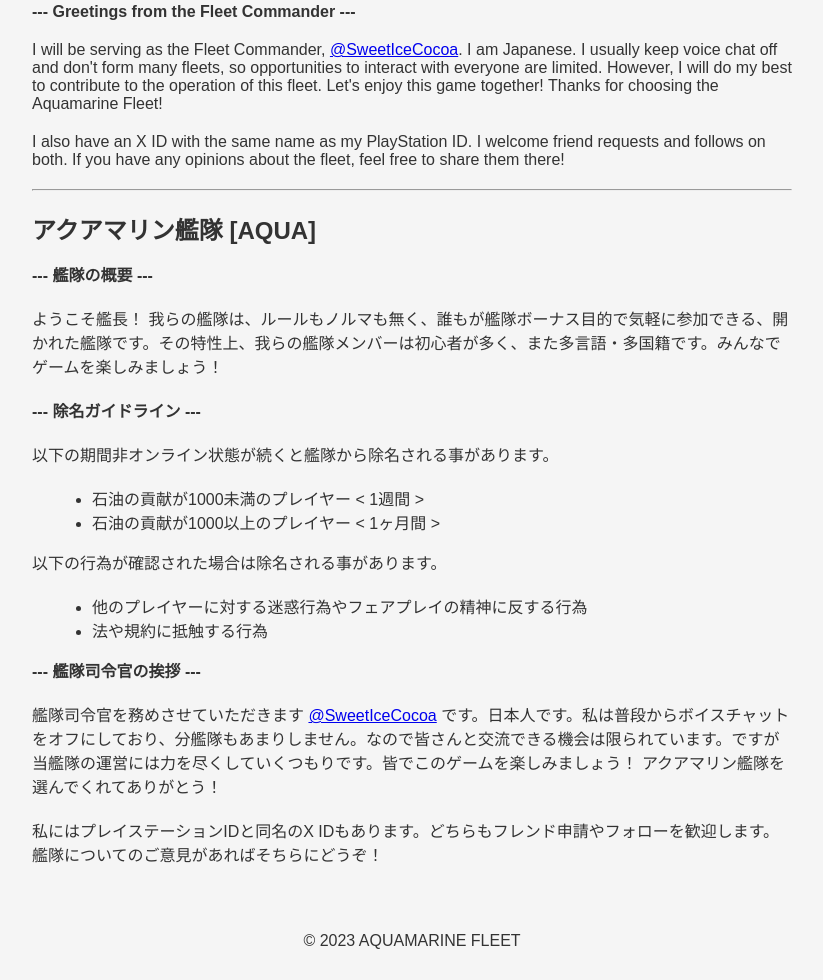
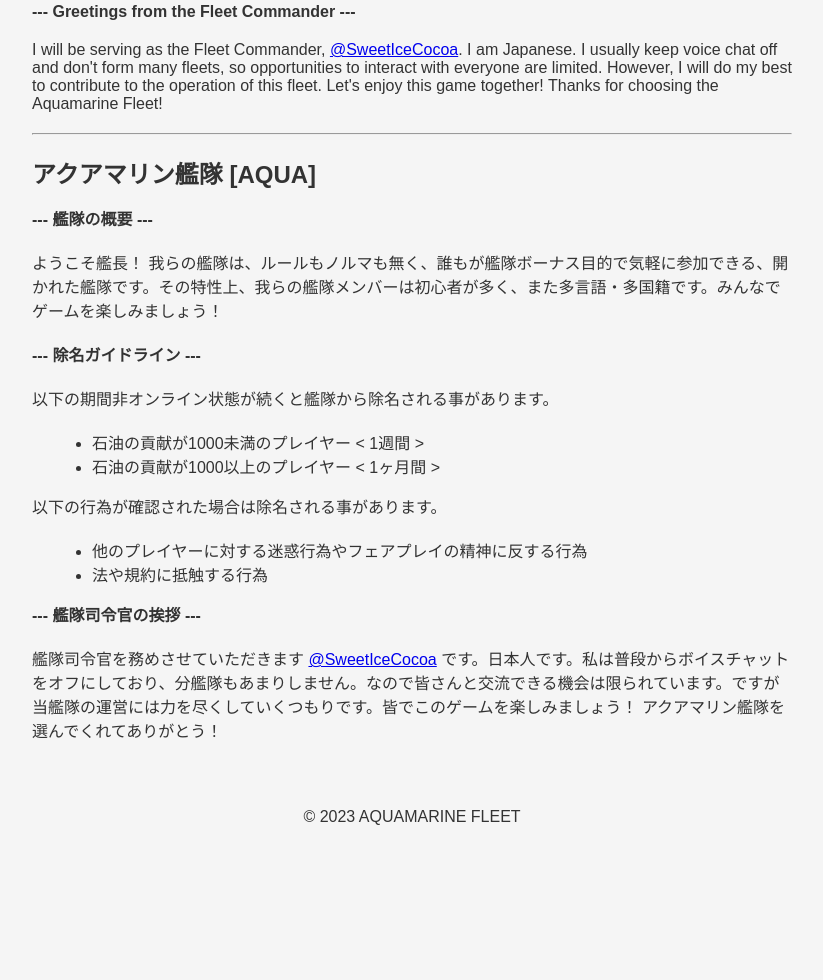
Before and after one commit to titanvortex/aqua, a plain HTML site: page index.html in a window 1280 px wide. Shown: the part 517-1497 px from the top of the page, without its empty margins (228-1051 px from the left). After the commit the page ends 1373 px from the top, so only its background shows below. Drawn offline with Linux system fonts and the light colour scheme; a script that the page names is missing.

Commit message:
Update index.html

```diff
--- a/index.html
+++ b/index.html
@@ -46,7 +46,6 @@
     <section>
       <p><strong>--- Greetings from the Fleet Commander ---</strong></p>
       <p>I will be serving as the Fleet Commander, <a href="https://twitter.com/SweetIceCocoa">@SweetIceCocoa</a>. I am Japanese. I usually keep voice chat off and don't form many fleets, so opportunities to interact with everyone are limited. However, I will do my best to contribute to the operation of this fleet. Let's enjoy this game together! Thanks for choosing the Aquamarine Fleet!</p>
-      <p>I also have an X ID with the same name as my PlayStation ID. I welcome friend requests and follows on both. If you have any opinions about the fleet, feel free to share them there!</p>
     </section>
     <hr>
     <section>
@@ -68,7 +67,6 @@
     <section>
       <p><strong>--- 艦隊司令官の挨拶 ---</strong></p>
       <p>艦隊司令官を務めさせていただきます <a href="https://twitter.com/SweetIceCocoa">@SweetIceCocoa</a> です。日本人です。私は普段からボイスチャットをオフにしており、分艦隊もあまりしません。なので皆さんと交流できる機会は限られています。ですが当艦隊の運営には力を尽くしていくつもりです。皆でこのゲームを楽しみましょう！ アクアマリン艦隊を選んでくれてありがとう！</p>
-      <p>私にはプレイステーションIDと同名のX IDもあります。どちらもフレンド申請やフォローを歓迎します。艦隊についてのご意見があればそちらにどうぞ！</p>
     </section>
     <section>
     <div id="disqus_thread"></div>
```
